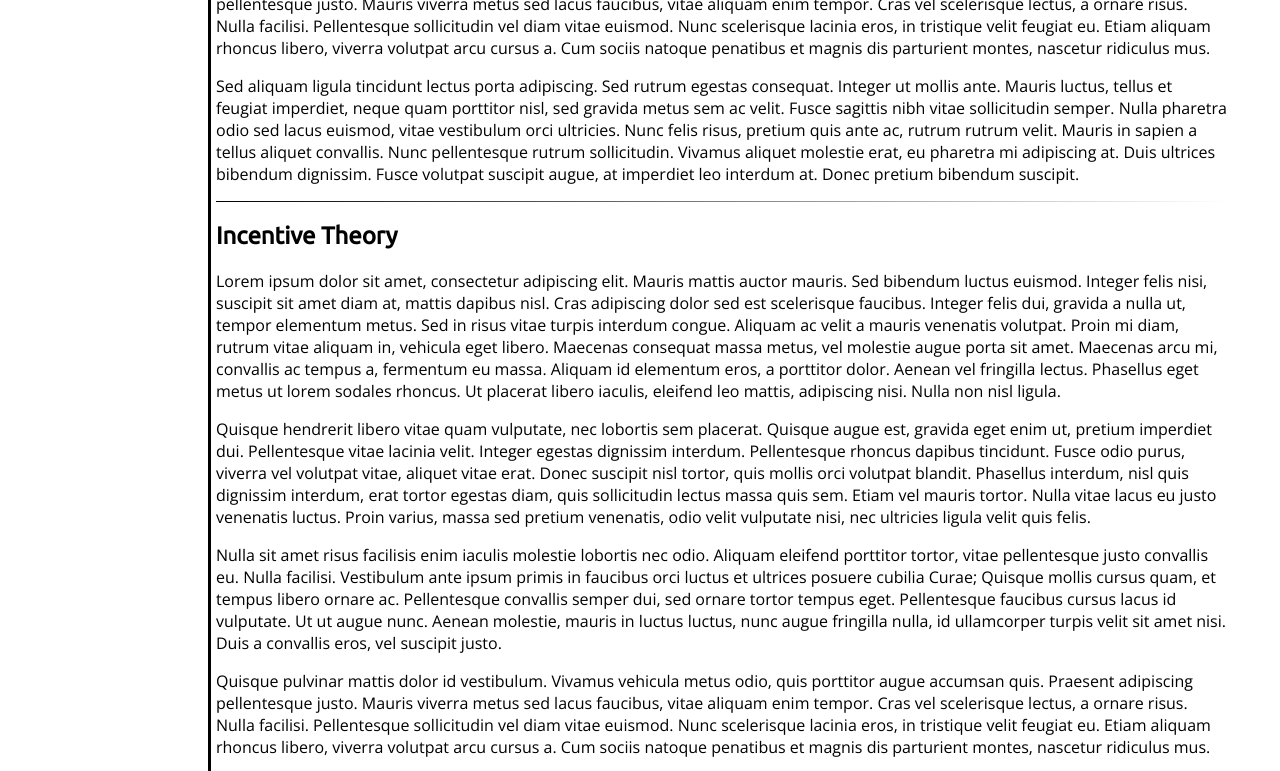
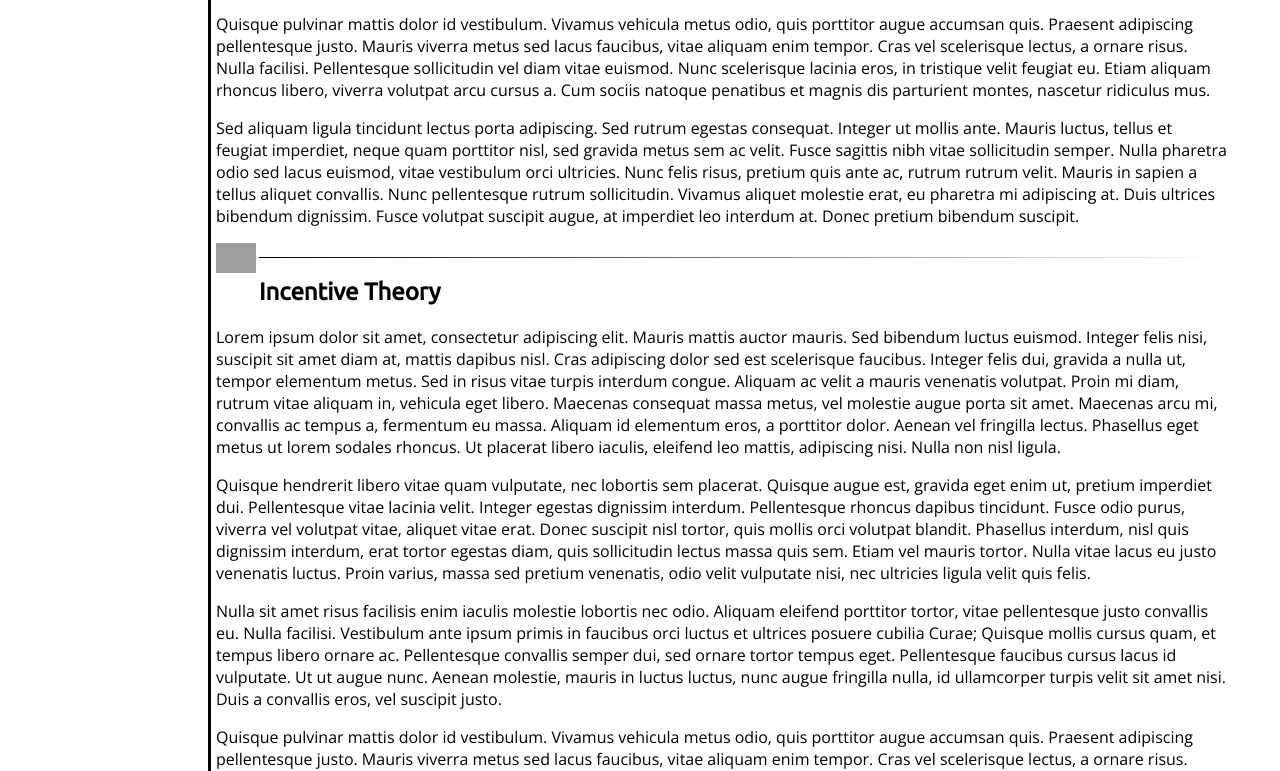
Before and after one commit to mt-xing/APPsychProject, a plain HTML site: page index.html in a window 1280 px wide. Shown: the part 2029-2800 px from the top of the page. Drawn offline with nearby package versions, Linux system fonts and the light colour scheme; grey boxes are pictures that could not be loaded.

Commit message:
Down Scroll Buttons
Added the down buttons! Woot.

```diff
--- a/Style.css
+++ b/Style.css
@@ -225,6 +225,7 @@ hr{
 	background-image:-moz-linear-gradient(left, rgba(0,0,0,1), rgba(0,0,0,0));
 	background-image:-ms-linear-gradient(left, rgba(0,0,0,1), rgba(0,0,0,0));
 	background-image:linear-gradient(left, rgba(0,0,0,1), rgba(0,0,0,0));
+    margin-top:30px;
 }
 
 .BackTop {
@@ -280,3 +281,12 @@ a:hover{
     font-size:75%;
     font-family: "Lucida Console", "Courier New", monospace;
 }
+
+.DownButton{
+    float: left;
+    position: relative;
+    top: -10px;
+    padding-right: 3px;
+    max-height:30px;
+    margin-top:10px;
+}
--- a/index.html
+++ b/index.html
@@ -37,12 +37,11 @@
 			<p>
 Lorem ipsum dolor sit amet, consectetur adipiscing elit. Mauris mattis auctor mauris. Sed bibendum luctus euismod. Integer felis nisi, suscipit sit amet diam at, mattis dapibus nisl. Cras adipiscing dolor sed est scelerisque faucibus. Integer felis dui, gravida a nulla ut, tempor elementum metus. Sed in risus vitae turpis interdum congue. Aliquam ac velit a mauris venenatis volutpat. Proin mi diam, rutrum vitae aliquam in, vehicula eget libero. Maecenas consequat massa metus, vel molestie augue porta sit amet. Maecenas arcu mi, convallis ac tempus a, fermentum eu massa. Aliquam id elementum eros, a porttitor dolor. Aenean vel fringilla lectus. Phasellus eget metus ut lorem sodales rhoncus. Ut placerat libero iaculis, eleifend leo mattis, adipiscing nisi. Nulla non nisl ligula.<sup><a data-scroll href="#Cred1">[1]</a></sup>
 </p>
-			<br />
-			<!--The BR is temporary, hopefully-->
 
+            <a data-scroll href="#TOC"><img src="http://kennesawcharter.com/wp-content/uploads/down-arrow-in-small-circle_318-25293.jpg" class="DownButton" /></a>
 			<hr />
 
-			<nav>
+			<nav id="TOC">
 				<h2>Table of Contents</h2>
 
                 <table>
@@ -91,6 +90,7 @@ Lorem ipsum dolor sit amet, consectetur adipiscing elit. Mauris mattis auctor ma
                 </table>
 			</nav>
 
+
 			<hr />
 
 			<section>
@@ -114,7 +114,7 @@ Quisque pulvinar mattis dolor id vestibulum. Vivamus vehicula metus odio, quis p
 Sed aliquam ligula tincidunt lectus porta adipiscing. Sed rutrum egestas consequat. Integer ut mollis ante. Mauris luctus, tellus et feugiat imperdiet, neque quam porttitor nisl, sed gravida metus sem ac velit. Fusce sagittis nibh vitae sollicitudin semper. Nulla pharetra odio sed lacus euismod, vitae vestibulum orci ultricies. Nunc felis risus, pretium quis ante ac, rutrum rutrum velit. Mauris in sapien a tellus aliquet convallis. Nunc pellentesque rutrum sollicitudin. Vivamus aliquet molestie erat, eu pharetra mi adipiscing at. Duis ultrices bibendum dignissim. Fusce volutpat suscipit augue, at imperdiet leo interdum at. Donec pretium bibendum suscipit.
 </p>
 
-
+			<a data-scroll href="#Drive"><img src="http://kennesawcharter.com/wp-content/uploads/down-arrow-in-small-circle_318-25293.jpg" class="DownButton" /></a>
 			<hr />
 
 			<h2 id="Drive">Drive-Reduction Theory</h2>
@@ -135,8 +135,9 @@ Quisque pulvinar mattis dolor id vestibulum. Vivamus vehicula metus odio, quis p
 Sed aliquam ligula tincidunt lectus porta adipiscing. Sed rutrum egestas consequat. Integer ut mollis ante. Mauris luctus, tellus et feugiat imperdiet, neque quam porttitor nisl, sed gravida metus sem ac velit. Fusce sagittis nibh vitae sollicitudin semper. Nulla pharetra odio sed lacus euismod, vitae vestibulum orci ultricies. Nunc felis risus, pretium quis ante ac, rutrum rutrum velit. Mauris in sapien a tellus aliquet convallis. Nunc pellentesque rutrum sollicitudin. Vivamus aliquet molestie erat, eu pharetra mi adipiscing at. Duis ultrices bibendum dignissim. Fusce volutpat suscipit augue, at imperdiet leo interdum at. Donec pretium bibendum suscipit.
 </p>
 
+			<a data-scroll href="#Incentive"><img src="http://kennesawcharter.com/wp-content/uploads/down-arrow-in-small-circle_318-25293.jpg" class="DownButton" /></a>
+			<hr />
 
-			<hr />
 
 			<h2 id="Incentive">Incentive Theory</h2>
 
@@ -157,6 +158,7 @@ Sed aliquam ligula tincidunt lectus porta adipiscing. Sed rutrum egestas consequ
 </p>
 
 
+            <a data-scroll href="#Arousal"><img src="http://kennesawcharter.com/wp-content/uploads/down-arrow-in-small-circle_318-25293.jpg" class="DownButton" /></a>
 			<hr />
 
 			<h2 id="Arousal">Optimal Arousal</h2>
@@ -177,7 +179,7 @@ Quisque pulvinar mattis dolor id vestibulum. Vivamus vehicula metus odio, quis p
 Sed aliquam ligula tincidunt lectus porta adipiscing. Sed rutrum egestas consequat. Integer ut mollis ante. Mauris luctus, tellus et feugiat imperdiet, neque quam porttitor nisl, sed gravida metus sem ac velit. Fusce sagittis nibh vitae sollicitudin semper. Nulla pharetra odio sed lacus euismod, vitae vestibulum orci ultricies. Nunc felis risus, pretium quis ante ac, rutrum rutrum velit. Mauris in sapien a tellus aliquet convallis. Nunc pellentesque rutrum sollicitudin. Vivamus aliquet molestie erat, eu pharetra mi adipiscing at. Duis ultrices bibendum dignissim. Fusce volutpat suscipit augue, at imperdiet leo interdum at. Donec pretium bibendum suscipit.
 </p>
 
-
+			<a data-scroll href="#Maslow"><img src="http://kennesawcharter.com/wp-content/uploads/down-arrow-in-small-circle_318-25293.jpg" class="DownButton" /></a>
 			<hr />
 
 			<h2 id="Maslow">Maslow's Pyramid</h2>
@@ -198,11 +200,11 @@ Quisque pulvinar mattis dolor id vestibulum. Vivamus vehicula metus odio, quis p
 Sed aliquam ligula tincidunt lectus porta adipiscing. Sed rutrum egestas consequat. Integer ut mollis ante. Mauris luctus, tellus et feugiat imperdiet, neque quam porttitor nisl, sed gravida metus sem ac velit. Fusce sagittis nibh vitae sollicitudin semper. Nulla pharetra odio sed lacus euismod, vitae vestibulum orci ultricies. Nunc felis risus, pretium quis ante ac, rutrum rutrum velit. Mauris in sapien a tellus aliquet convallis. Nunc pellentesque rutrum sollicitudin. Vivamus aliquet molestie erat, eu pharetra mi adipiscing at. Duis ultrices bibendum dignissim. Fusce volutpat suscipit augue, at imperdiet leo interdum at. Donec pretium bibendum suscipit.
 </p>
 
-
+			<a data-scroll href="#Credits"><img src="http://kennesawcharter.com/wp-content/uploads/down-arrow-in-small-circle_318-25293.jpg" class="DownButton" /></a>
             <hr />
             </section>
 
-            <section class="Credits">
+            <section class="Credits" id="Credits">
                 <h2>Sources, Credits, Etc.</h2>
 
                 <h3>References</h3>
@@ -214,12 +216,12 @@ Sed aliquam ligula tincidunt lectus porta adipiscing. Sed rutrum egestas consequ
                 <h3>Assets Used</h3>
             </section>
 
-
+            <a data-scroll href="#Copyright"><img src="http://kennesawcharter.com/wp-content/uploads/down-arrow-in-small-circle_318-25293.jpg" class="DownButton" /></a>
             <hr />
 
 		</div>
 
-        <footer>
+        <footer id="Copyright">
             <h2>&#169;2014 - Michael Xing - Some Rights Reserved</h2>
 
             <details>
```
